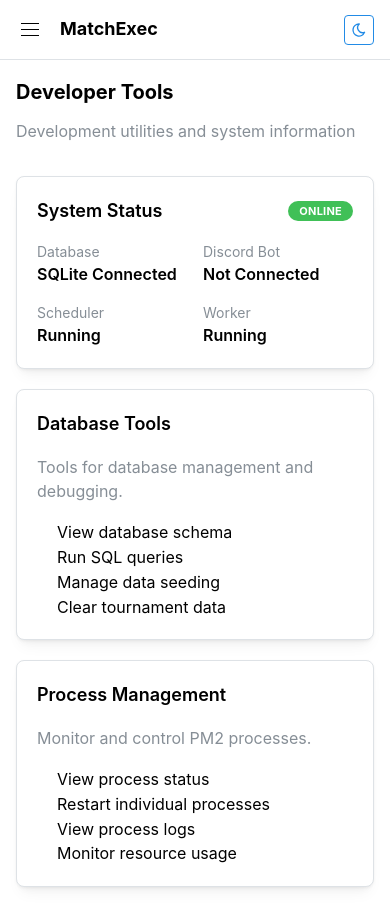
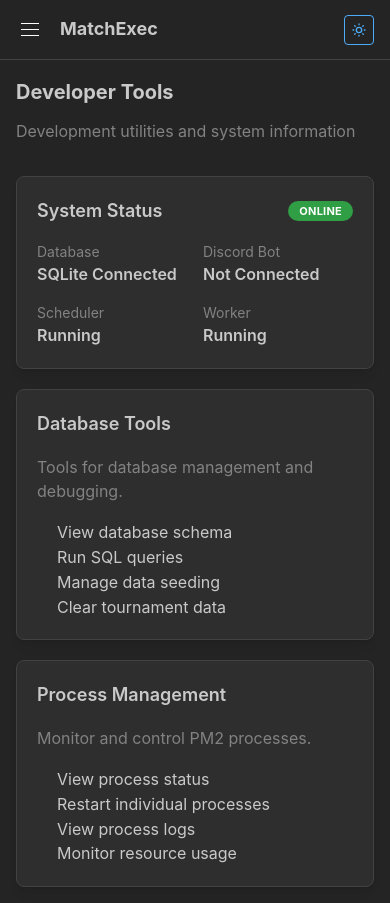
Before and after one commit to slamanna212/MatchExec, a Next.js app: page /dev in a window 390 px wide. Built offline with nearby package versions, Linux system fonts and the light colour scheme.

Commit message:
fix mobile menu

```diff
--- a/src/app/providers.tsx
+++ b/src/app/providers.tsx
@@ -9,7 +9,7 @@ const theme = createTheme({
 
 export function Providers({ children }: { children: React.ReactNode }) {
   return (
-    <MantineProvider theme={theme}>
+    <MantineProvider theme={theme} defaultColorScheme="dark">
       {children}
     </MantineProvider>
   )
--- a/src/components/navigation.tsx
+++ b/src/components/navigation.tsx
@@ -28,7 +28,7 @@ interface NavigationProps {
 }
 
 export function Navigation({ children }: NavigationProps) {
-  const [opened, { toggle }] = useDisclosure()
+  const [opened, { toggle }] = useDisclosure(false)
   const { colorScheme, toggleColorScheme } = useMantineColorScheme()
   const router = useRouter()
   const pathname = usePathname()
@@ -46,7 +46,7 @@ export function Navigation({ children }: NavigationProps) {
       navbar={{
         width: { base: 200, md: 250 },
         breakpoint: 'md',
-        collapsed: { mobile: !opened },
+        collapsed: { mobile: !opened, desktop: false },
       }}
       padding="md"
     >
```
